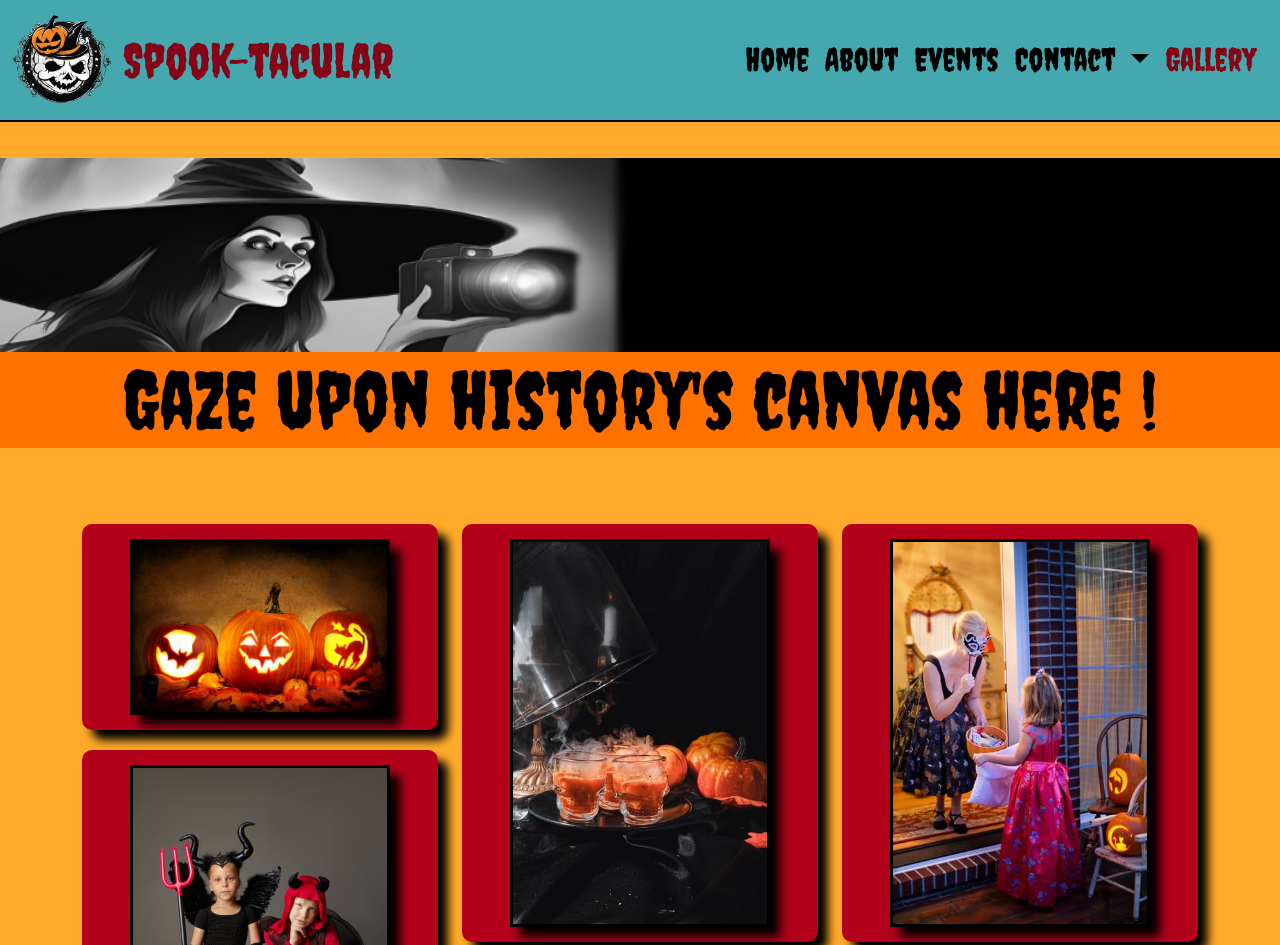
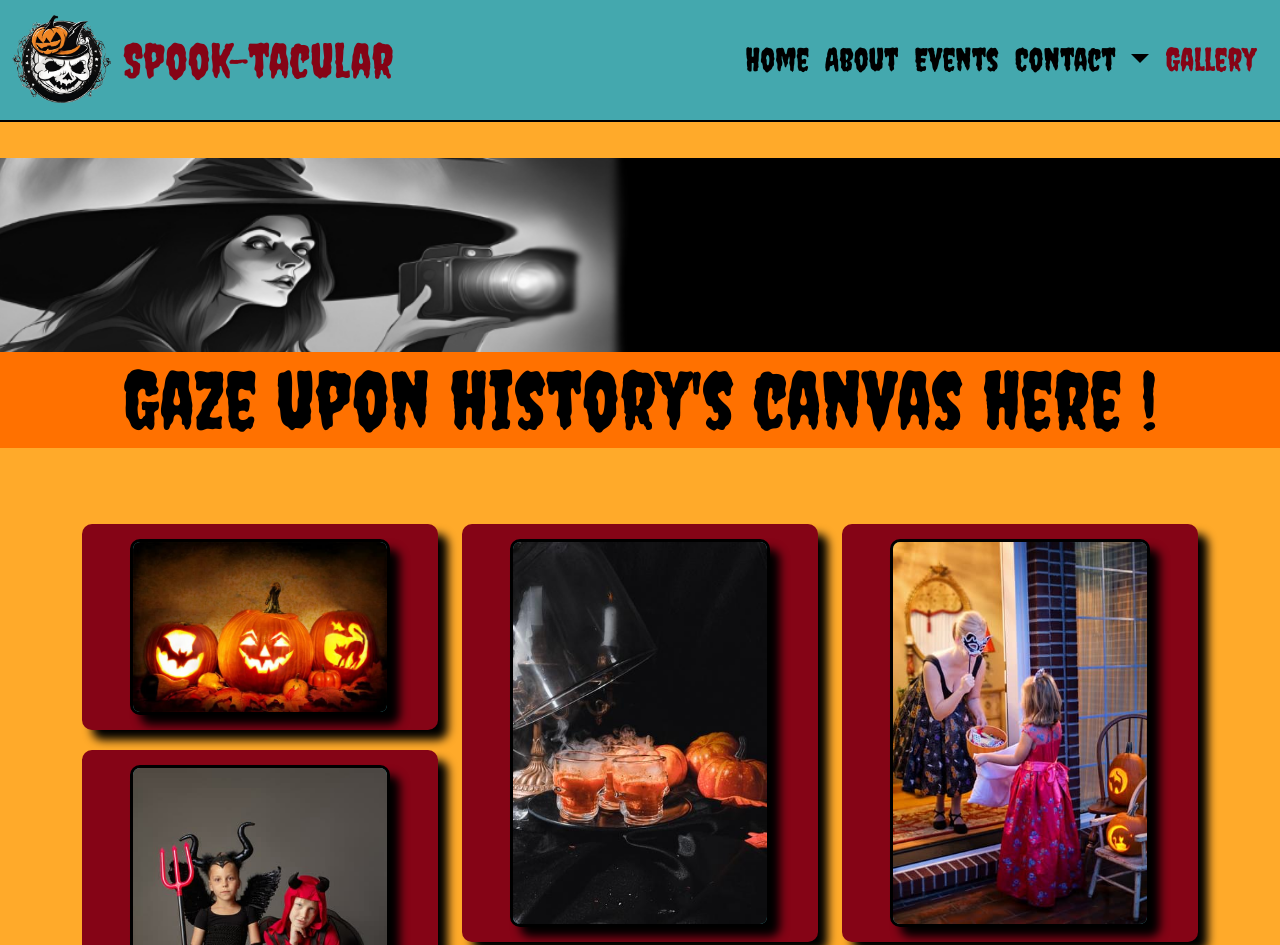
Before and after one commit to Kaylaesmith1/hackathon-oct-team6, a plain HTML site: page gallery.html in a window 1280 px wide. Shown: the top 945 px of the page. Drawn offline with nearby package versions, Linux system fonts and the light colour scheme.

Commit message:
Changed background colour on Gallery tiles

```diff
--- a/assets/css/styles.css
+++ b/assets/css/styles.css
@@ -197,13 +197,27 @@ button.navbar-toggler {
   border-radius: 10px;
 }
 
-/* GALLERY  */
+/*---------------------- GALLERY --------------------------------- */
 .gallery-img {
   width: 80%;
   background-color: #44a8ae;
   border: 3px solid black;
   box-shadow: 4px 4px 10px 0 rgba(0, 0, 0, 0.5);
+  border-radius: 10px;
 }
+
+.gallery-tile {
+  background-color: #850416;
+  /* width: 20vw;
+  height: 20vh; */
+  display: flex;
+  justify-content: center;
+  align-items: center;
+  margin-top: 20px;
+  border-radius: 10px;
+  padding: 15px;
+}
+/* ------------------------------------------ */
 a.nav-link,
 .dropdown-menu {
   font-family: Creepster, sans-serif;
@@ -212,7 +226,6 @@ a.nav-link,
   /* color: teal; */
   font-size: 2em;
 }
-
 
 .footer-tester {
   font-family: Creepster, sans-serif;
@@ -236,17 +249,6 @@ a.nav-link:hover,
   border-radius: 10px;
 }
 
-.gallery-tile {
-  background-color: #b3001b;
-  /* width: 20vw;
-  height: 20vh; */
-  display: flex;
-  justify-content: center;
-  align-items: center;
-  margin-top: 20px;
-  border-radius: 10px;
-  padding: 15px;
-}
 /* ABOUT PAGE */
 .about-card {
   width: 80%;
@@ -275,7 +277,7 @@ a.nav-link:hover,
 
 .about-text,
 .index-card-text {
-  font-family: 'Montserrat', sans-serif;
+  font-family: "Montserrat", sans-serif;
   font-size: 20px;
 
   color: #282828;
@@ -288,7 +290,6 @@ a.nav-link:hover,
 .index-card-text {
   text-align: center;
   font-weight: bold;
-
 }
 
 /* About card & events */
@@ -321,7 +322,6 @@ a.nav-link:hover,
   font-size: 2.5rem;
   color: #850416;
   /* text-align: center; */
-
 }
 
 /* Contact */
@@ -423,7 +423,6 @@ input[type="file"]::file-selector-button {
   text-align: center;
   margin: 0;
 }
-
 
 /* gallery CSS */
 
@@ -569,7 +568,7 @@ input[type="file"]::file-selector-button {
 
 /* Events search */
 .search-heading {
-  font-family: 'Creepster', sans-serif;
+  font-family: "Creepster", sans-serif;
   position: relative;
   text-align: center;
   color: black;
@@ -631,7 +630,6 @@ input[type="file"]::file-selector-button {
   background-color: #ffca80;
 }
 
-
 #logo-text {
   text-decoration: none;
   font-family: Creepster, sans-serif;
@@ -653,7 +651,7 @@ input[type="file"]::file-selector-button {
   background-color: #ffaa2a;
   color: #000;
   border: 2px solid #000;
-  font-family: 'Lato', sans-serif;
+  font-family: "Lato", sans-serif;
   font-size: 150%;
 }
 
@@ -669,7 +667,7 @@ input[type="file"]::file-selector-button {
 
 #search-query {
   background-color: hsl(35, 100%, 75%);
-  font-family: 'Lato', sans-serif;
+  font-family: "Lato", sans-serif;
   font-size: 20px;
 }
 
@@ -756,7 +754,7 @@ input[type="file"]::file-selector-button {
   line-height: 2em;
 }
 
-#error-link{
+#error-link {
   text-decoration: none;
   color: #282828;
 }
@@ -814,6 +812,5 @@ input[type="file"]::file-selector-button {
 }
 
 .card-text-body {
-  font-family: 'Montserrat', sans-serif;
-
+  font-family: "Montserrat", sans-serif;
 }
```
Lines whose indentation alone changed are shown as unchanged.
